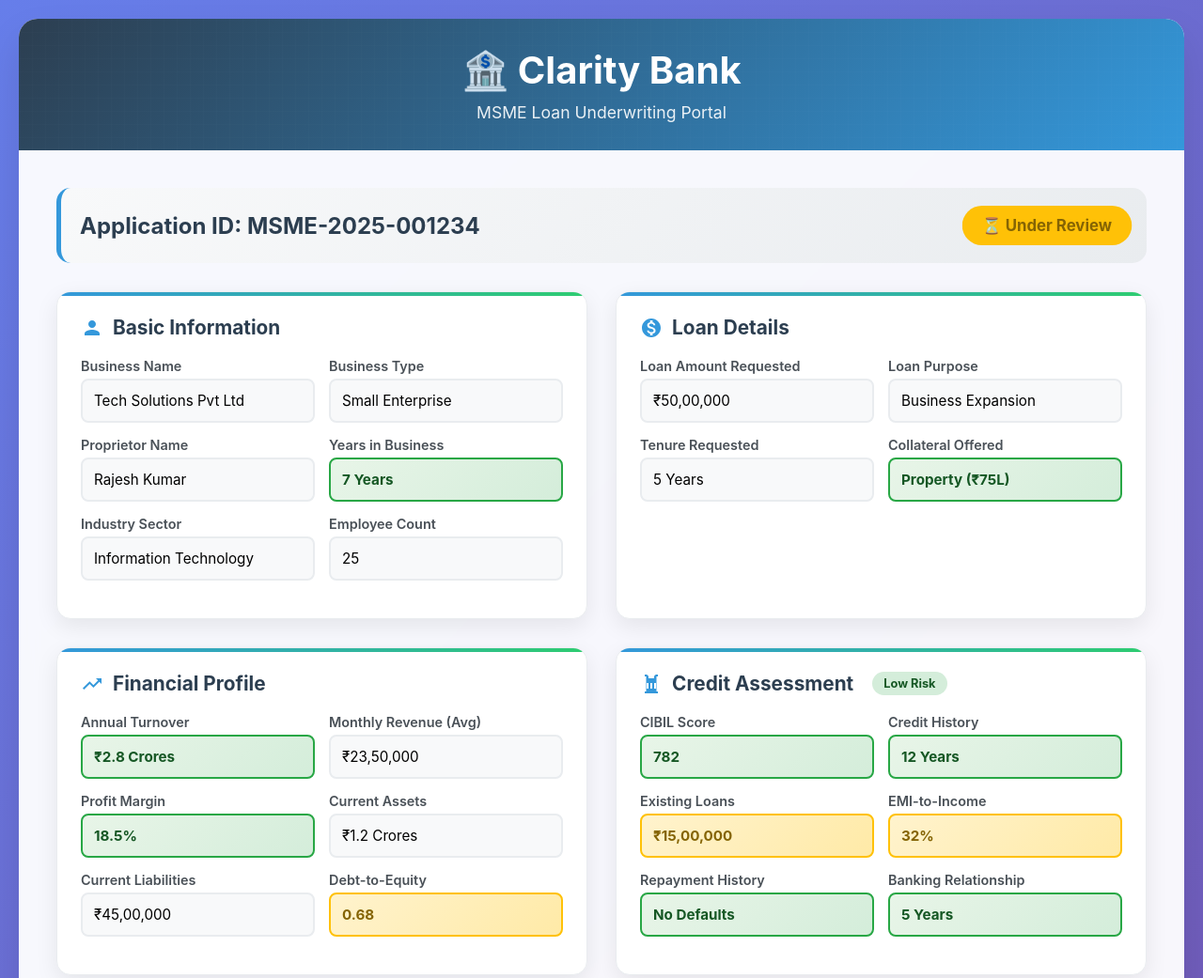
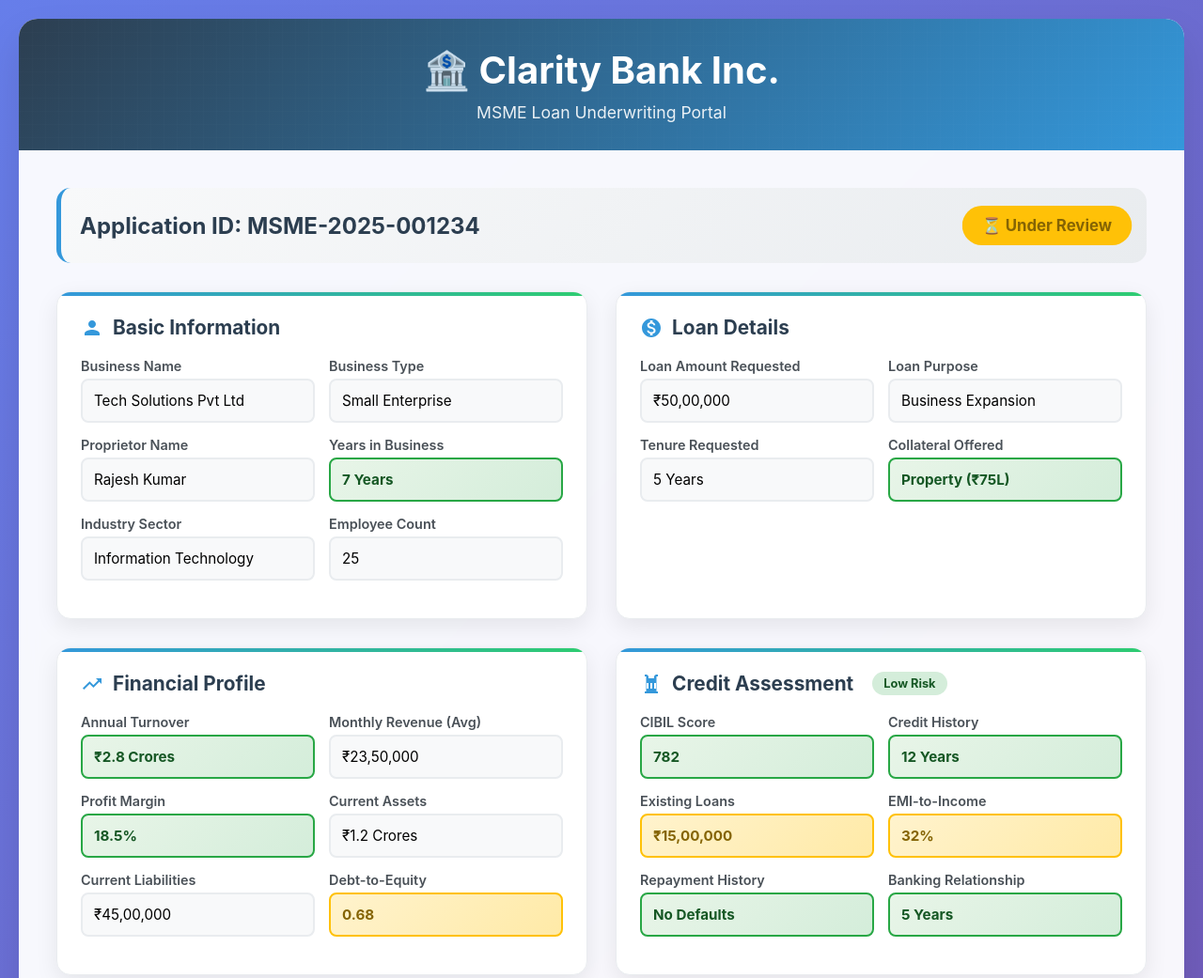
Before and after one commit to vinpuj/imagine_2025, a plain HTML site: page index.html in a window 1280 px wide. Shown: the top 1041 px of the page at 94% size. Drawn offline with Linux system fonts and the light colour scheme.

Commit message:
Update index.html

```diff
--- a/index.html
+++ b/index.html
@@ -3,7 +3,7 @@
 <head>
     <meta charset="UTF-8">
     <meta name="viewport" content="width=device-width, initial-scale=1.0">
-    <title>Clarity Bank Inc. - MSME Underwriting Portal</title>
+    <title>Clarity Bank Inc.</title>
     <style>
         * {
             margin: 0;
@@ -333,7 +333,7 @@
 <body>
     <div class="container">
         <div class="header">
-            <h1>🏦 Clarity Bank</h1>
+            <h1>🏦 Clarity Bank Inc.</h1>
             <p>MSME Loan Underwriting Portal</p>
         </div>
 
```
